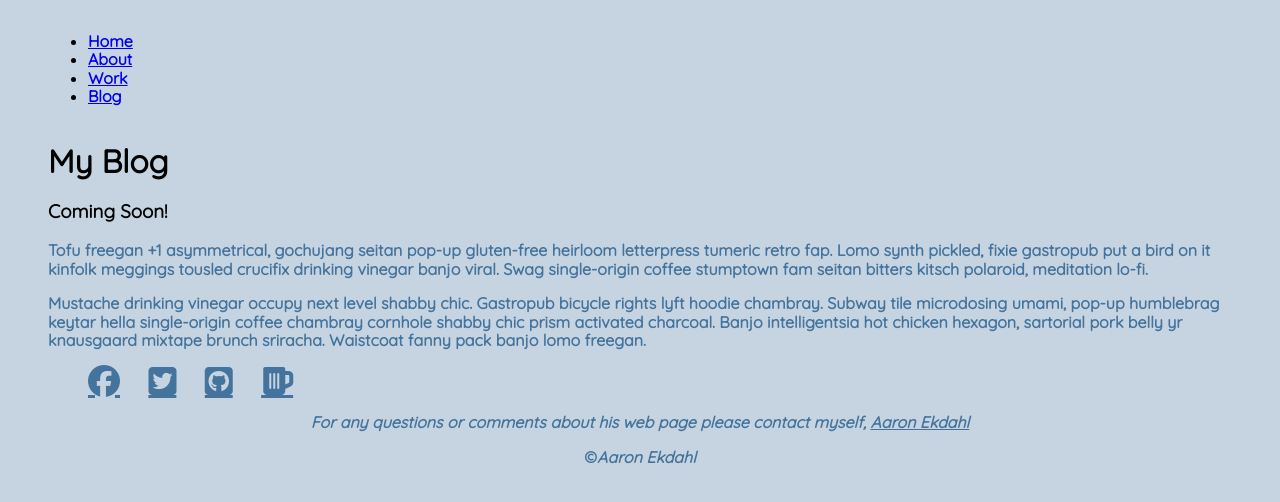
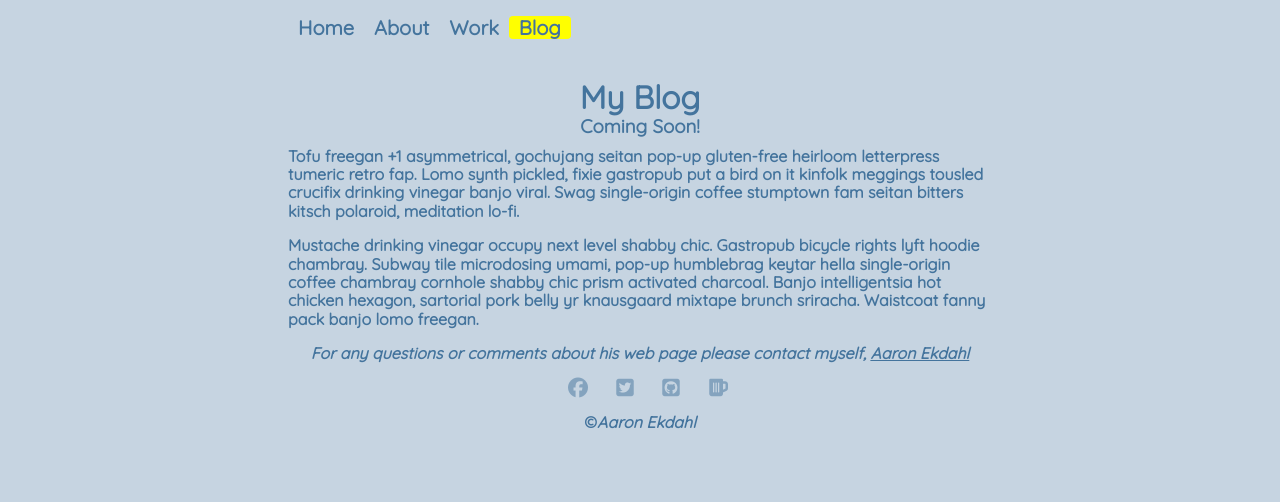
Before and after one commit to aaronekdahl/portfolio-personal, a plain HTML site: page blog.html in a window 1280 px wide. Drawn offline with Linux system fonts and the light colour scheme; files that its build step writes are made by us from their sources.

Commit message:
nth-added

```diff
--- a/blog.html
+++ b/blog.html
@@ -5,29 +5,26 @@
     <meta charset="utf-8">
     <title>Aaron Ekdahl</title>
     <link href="https://fonts.googleapis.com/css?family=Quicksand" rel="stylesheet">
-    <link rel="stylesheet" type="text/css" href="stylesheets/normalize.css">
+    <link rel="stylesheet" type="text/css" href="styles/normalize.css">
     <link rel="stylesheet" type="text/css" href="styles/first-stylesheet.css">
     <script src="https://use.fontawesome.com/1633720548.js"></script>
   </head>
 
   <body>
 
-  <section>
     <header>
-      <nav>
+      <nav id="main-menu">
         <ul>
-          <li><a href="index.html">Home</a></li>
-          <li><a href="aboutme.html">About</a></li>
-          <li><a href="projects.html">Work</a></li>
-          <li><a href="blog.html">Blog</a></li>
+          <li class="nav-color"><a href="index.html">Home</a></li>
+          <li class="nav-color"><a href="aboutme.html">About</a></li>
+          <li class="nav-color"><a href="projects.html">Work</a></li>
+          <li class="nav-color"><a href="blog.html">Blog</a></li>
         </ul>
-        <!--<img class="logo" src="./images/logo.png" alt="website logo" style="width: 3rem">-->
       </nav>
     </header>
-  </section>
 
-  </section>
-    <header id="main">
+  <section>
+    <header class="main-content-01">
       <h1>My Blog</h1>
         <h3>Coming Soon!</h3>
           <p>Tofu freegan +1 asymmetrical, gochujang seitan pop-up gluten-free heirloom letterpress tumeric retro fap. Lomo synth pickled, fixie gastropub put a bird on it kinfolk meggings tousled crucifix drinking vinegar banjo viral. Swag single-origin coffee stumptown fam seitan bitters kitsch polaroid, meditation lo-fi.</p>
@@ -35,19 +32,16 @@
       </header>
   </section>
 
-    <aside>
-       <ul id="social">
-        <li><a href="http://www.facebook.com" <i class="fa fa-facebook-official fa-2x" aria-hidden="true"></i></a></li>
-        <li><a href="http://www.twitter.com" <i class="fa fa-twitter-square fa-2x" aria-hidden="true"></i></a></li>
-        <li><a href="http://www.github.com" <i class="fa fa-github-square fa-2x" aria-hidden="true"></i></a></li>
-        <li><a href="http://www.untappd.com" <i class="fa fa-beer fa-2x" aria-hidden="true"></i></a></li>
-      </ul>
-    </aside>
-
-  <footer>
-    <address>
+    <footer>
+      <address>
       For any questions or comments about his web page please contact myself, <a href="mailto:aaronekdahl@me.com">Aaron Ekdahl</a>
       </address>
+        <ul id="social">
+          <li><a href="http://www.facebook.com"><i class="fa fa-facebook-official fa-lg" aria-hidden="true"></i></a></li>
+          <li><a href="http://www.twitter.com"><i class="fa fa-twitter-square fa-lg" aria-hidden="true"></i></a></li>
+          <li><a href="http://www.github.com"><i class="fa fa-github-square fa-lg" aria-hidden="true"></i></a></li>
+          <li><a href="http://www.untappd.com"><i class="fa fa-beer fa-lg" aria-hidden="true"></i></a></li>
+        </ul>
       <p>&copy;<em>Aaron Ekdahl</em></p>
     </footer>
 
--- a/styles/first-stylesheet.css
+++ b/styles/first-stylesheet.css
@@ -1,7 +1,8 @@
 body {
   background: #C6D4E1;
   font-family: 'Quicksand', sans-serif;
-  margin: 0;
+  margin-left: 15em;
+  margin-right: 15em;
   padding: 1em 3em 3em 3em;
   font-weight: 900;
 }
@@ -45,13 +46,13 @@ section {
   font-size: 1.25em;
 }
 
+#main-menu li:nth-child(4) {
+  background-color: yellow;
+  border-radius: .25em;
+}
+
 #main-menu li a:hover {
   color: #FFFFFF;
-}
-
-.active {
-  background-color: #8DB6CD;
-  color: #44749D;
 }
 
 .main-content-01 h1 {
@@ -100,17 +101,15 @@ p {
 
 #fade:hover {
   transition: all 1s ease-in-out;
-  transform: translateY(285px);
+  transform: translateY(200px);
 }
 
 #surprise {
   position: absolute;
   z-index: -1;
-  top: 19em;
-  margin-left: auto;
-  margin-right: auto;
+  top: 16rem;
+  right: 50rem;
   display: block;
-  transform: scale(1:3);
 }
 
 
@@ -131,6 +130,14 @@ footer {
   padding-right: 1.5em;
 }
 
+#social li:nth-child(odd) {
+  opacity: .5
+}
+
+#social li:nth-child(even) {
+  opacity: .5
+}
+
 #social li a {
   color: #44749D;
   transition: all 0.25s ease-in-out;
```
Also changed, not shown: aboutme.html (+16 -22 lines), index.html (+4 -5 lines), projects.html (+16 -22 lines).
